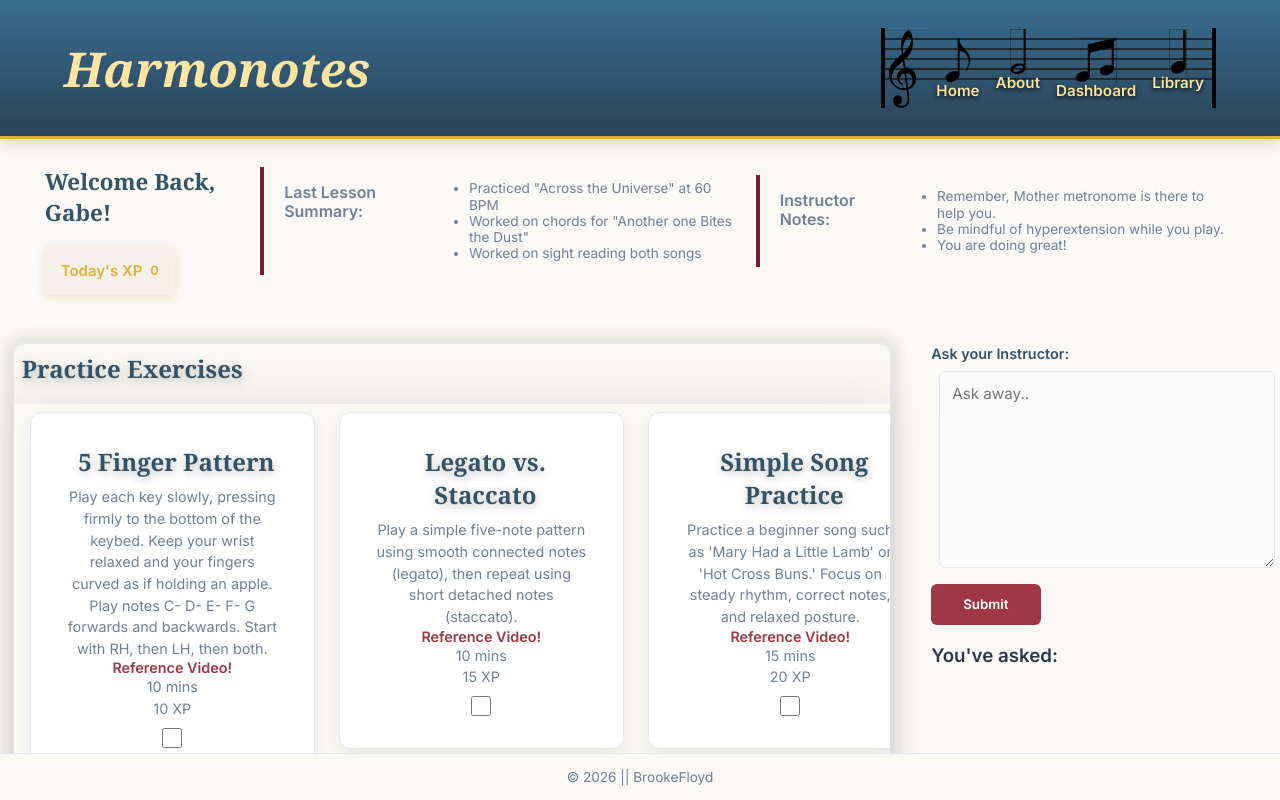
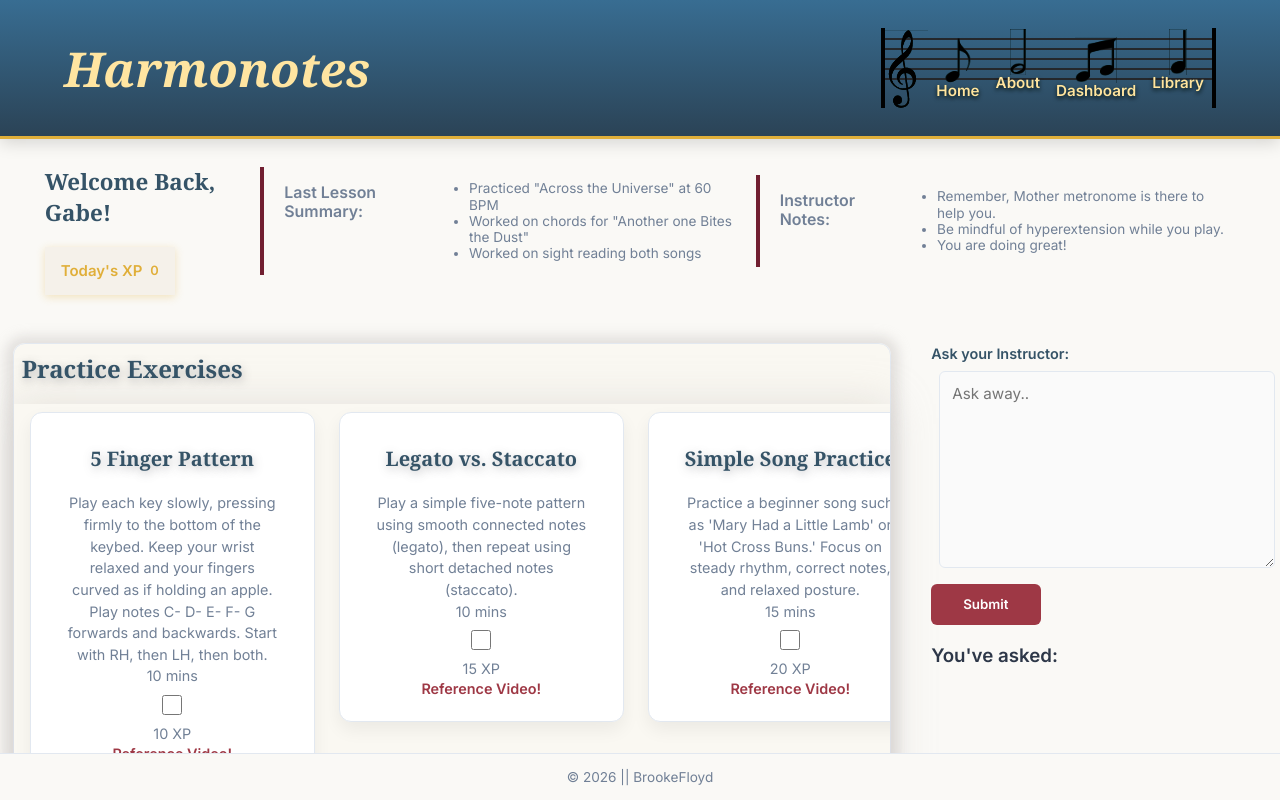
Before and after one commit to BrookeFloyd10/Harmonotes-BrookeF, a React (Vite) app in the folder harmonotes/: page /dashboard in a window 1280 px wide. Built offline with nearby package versions, Linux system fonts and the light colour scheme.

Commit message:
rearranged practice card so check boxes and xp are closer together, restyled checkbox to be larger, moved reference link down to the bottom for a better flow

```diff
--- a/harmonotes/src/components/PracticeCard.jsx
+++ b/harmonotes/src/components/PracticeCard.jsx
@@ -3,18 +3,19 @@ const PracticeCard = ({ exercise, onToggleComplete }) => {
 
     const { title, description, duration, xp, videoLink, completed } = exercise;
     return (
+
         <article className="practice-card">
-          <h2>{title}</h2>
+            <h3>{title}</h3>
             <p>{description}</p>
-          <a href={videoLink} target="_blank" rel="noopener noreferrer">Reference Video!</a>
             <p>{duration}</p>
-          <p>{xp} XP</p>
             <label htmlFor={`completed-${exercise.id}`}>
             <input id={`completed-${exercise.id}`}
                 type="checkbox"
                 checked={completed}
                 onChange={() => onToggleComplete(exercise.id)}/>
                 </label>
+            <p>{xp} XP</p>
+            <a href={videoLink} target="_blank" rel="noopener noreferrer">Reference Video!</a>
         </article>
     );
 };
```
Lines whose indentation alone changed are shown as unchanged.
